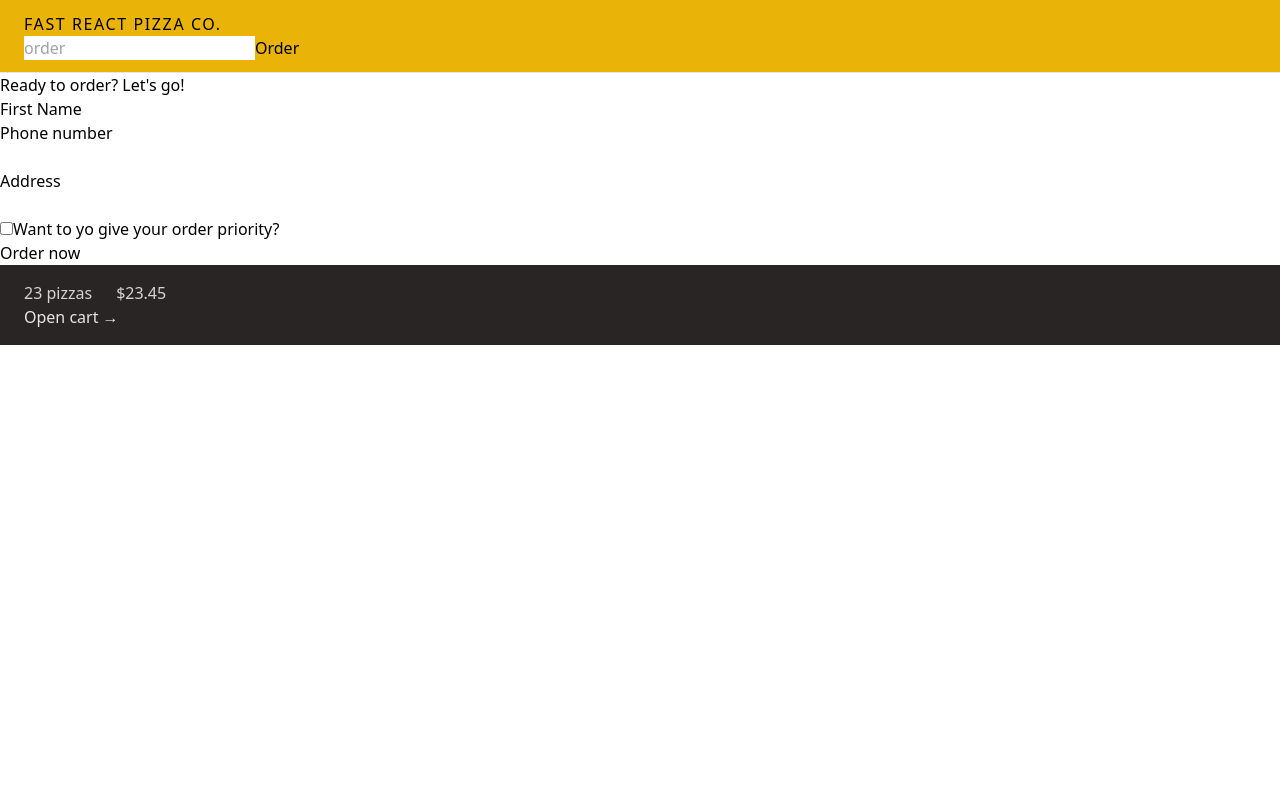
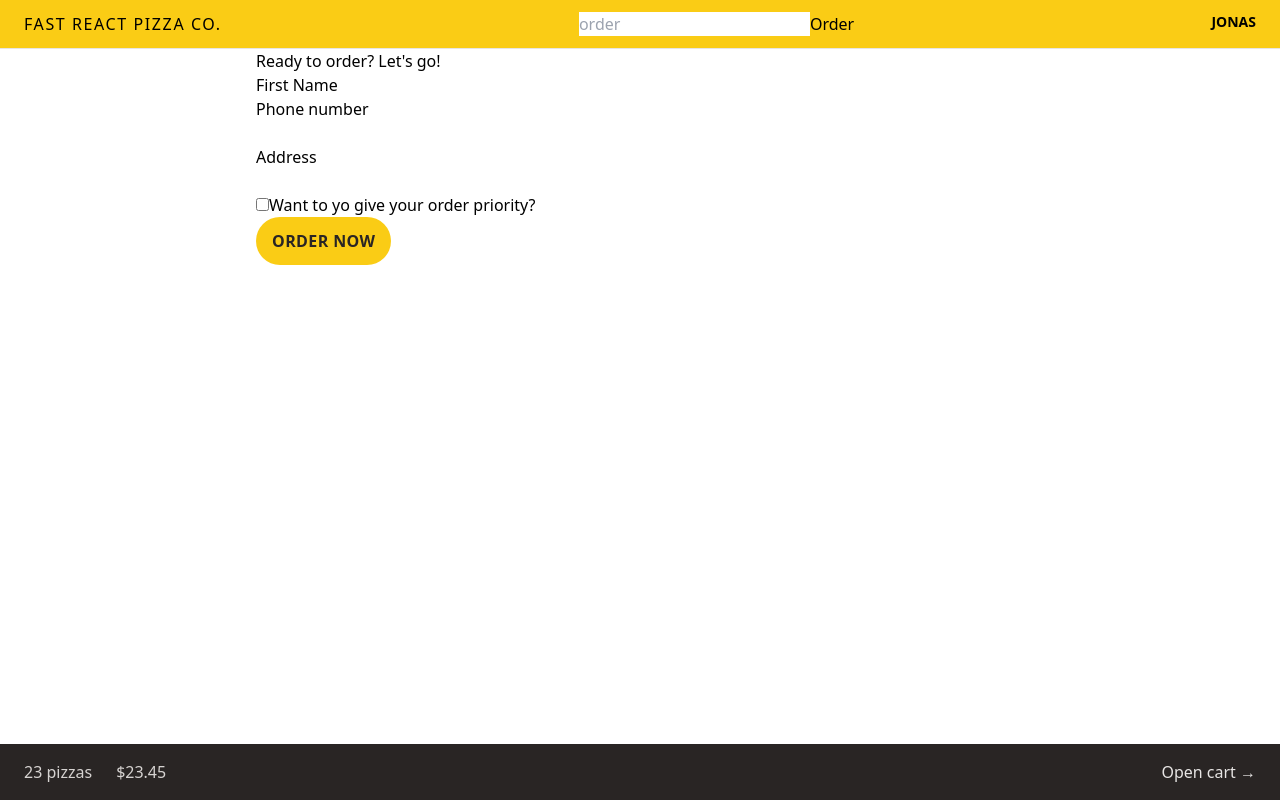
Before and after one commit to amirtbi/react-pizza, a React (Vite) app: page /order/new in a window 1280 px wide. Built offline with nearby package versions, Linux system fonts and the light colour scheme.

Commit message:
Define color for order

```diff
--- a/src/faetures/cart/Cart.tsx
+++ b/src/faetures/cart/Cart.tsx
@@ -1,23 +1,23 @@
-import { Link } from 'react-router-dom';
+import { Link } from "react-router-dom";
 
 const fakeCart = [
   {
     pizzaId: 12,
-    name: 'Mediterranean',
+    name: "Mediterranean",
     quantity: 2,
     unitPrice: 16,
     totalPrice: 32,
   },
   {
     pizzaId: 6,
-    name: 'Vegetale',
+    name: "Vegetale",
     quantity: 1,
     unitPrice: 13,
     totalPrice: 13,
   },
   {
     pizzaId: 11,
-    name: 'Spinach and Mushroom',
+    name: "Spinach and Mushroom",
     quantity: 1,
     unitPrice: 15,
     totalPrice: 15,
@@ -29,7 +29,12 @@
 
   return (
     <div>
-      <Link to="/menu">&larr; Back to menu</Link>
+      <Link
+        className="text-blue-500 hover:text-blue-600 hover:underline"
+        to="/menu"
+      >
+        &larr; Back to menu
+      </Link>
 
       <h2>Your cart, %NAME%</h2>
 
@@ -41,4 +46,4 @@
   );
 }
 
-export  {Cart};
+export { Cart };
--- a/src/faetures/cart/CartOverview.tsx
+++ b/src/faetures/cart/CartOverview.tsx
@@ -2,7 +2,7 @@
 
 function CartOverview() {
   return (
-    <div className="bg-stone-800 px-4 py-4 text-sm text-stone-200 sm:px-6 md:text-base">
+    <div className="flex items-center justify-between bg-stone-800 px-4 py-4 text-sm text-stone-200 sm:px-6 md:text-base">
       <p className="space-x-4 text-stone-300 sm:space-x-6">
         <span>23 pizzas</span>
         <span>$23.45</span>
--- a/src/faetures/order/CreateOrder.tsx
+++ b/src/faetures/order/CreateOrder.tsx
@@ -1,13 +1,19 @@
 import { useState } from "react";
 import { ICart } from "../cart/types";
-import { Form, redirect, useActionData, useNavigate, useNavigation } from "react-router-dom";
+import {
+  Form,
+  redirect,
+  useActionData,
+  useNavigate,
+  useNavigation,
+} from "react-router-dom";
 import { createOrder } from "../../services/apiRestaurant";
 import { IOrder } from "./types";
 
 // https://uibakery.io/regex-library/phone-number
-const isValidPhone = (str:string) =>
+const isValidPhone = (str: string) =>
   /^\+?\d{1,4}?[-.\s]?\(?\d{1,3}?\)?[-.\s]?\d{1,4}[-.\s]?\d{1,4}[-.\s]?\d{1,9}$/.test(
-    str
+    str,
   );
 
 const fakeCart = [
@@ -37,9 +43,9 @@
 function CreateOrder() {
   const navigation = useNavigation();
   // const [withPriority, setWithPriority] = useState(false);
-  const isSubmitting = navigation.state ==="submitting";
-  const formError = useActionData() as {[key:string] :string};
-  const cart:ICart[] = fakeCart;
+  const isSubmitting = navigation.state === "submitting";
+  const formError = useActionData() as { [key: string]: string };
+  const cart: ICart[] = fakeCart;
 
   return (
     <div>
@@ -78,7 +84,12 @@
         </div>
 
         <div>
-          <button disabled={isSubmitting}>Order now</button>
+          <button
+            disabled={isSubmitting}
+            className="duration-30 inline-block rounded-full bg-yellow-400 px-4 py-3 font-semibold uppercase tracking-wide text-stone-800 transition-colors hover:bg-yellow-300 focus:bg-yellow-300 focus:outline-none focus:ring focus:ring-yellow-300 focus:ring-offset-2 disabled:cursor-not-allowed"
+          >
+            Order now
+          </button>
         </div>
         <input type="hidden" value={JSON.stringify(cart)} name="cart" />
       </Form>
@@ -86,25 +97,25 @@
   );
 }
 
-export async function action({request}){
-  debugger
-  const formData  = await request.formData();
-  const data = Object.fromEntries(formData)
-  const order:IOrder = {
+export async function action({ request }) {
+  debugger;
+  const formData = await request.formData();
+  const data = Object.fromEntries(formData);
+  const order: IOrder = {
     ...data,
-    cart:JSON.parse(data.cart),
-    priority:data.priority ==="on"
+    cart: JSON.parse(data.cart),
+    priority: data.priority === "on",
+  };
+
+  const errors: { [key: string]: string } = {};
+
+  if (!isValidPhone(order.phone)) {
+    errors.phone = "Please check your phone number, It has wrong format.";
   }
-
-  const errors:{[key:string]:string} = {};
-
-  if(!isValidPhone(order.phone)){
-   errors.phone = "Please check your phone number, It has wrong format.";
-  }
-  if(Object.keys(errors).length > 0) return errors;
+  if (Object.keys(errors).length > 0) return errors;
 
   const newOrder = await createOrder(order);
 
-  return redirect(`/order/${newOrder.id}`)
+  return redirect(`/order/${newOrder.id}`);
 }
-export  {CreateOrder};
+export { CreateOrder };
--- a/src/faetures/order/OrderItem.tsx
+++ b/src/faetures/order/OrderItem.tsx
@@ -15,4 +15,4 @@
   );
 }
 
-  export  {OrderItem};
+export { OrderItem };
--- a/src/faetures/user/Username.tsx
+++ b/src/faetures/user/Username.tsx
@@ -1,7 +1,7 @@
 export function Username() {
   return (
     <>
-      <div className="hidden text-sm font-semibold">JONAS</div>
+      <div className="hidden text-sm font-semibold md:block">JONAS</div>
     </>
   );
 }
--- a/src/ui/AppLayout.tsx
+++ b/src/ui/AppLayout.tsx
@@ -1,18 +1,20 @@
 import { Outlet, useNavigation } from "react-router-dom";
 import { CartOverview } from "../faetures/cart/CartOverview";
-import { Header } from "./Header"
+import { Header } from "./Header";
 import { Loader } from "./Loader";
-export function AppLayout(){
+export function AppLayout() {
   const navigation = useNavigation();
-    const isLoading = navigation.state ==="loading";
+  const isLoading = navigation.state === "loading";
   return (
     <>
-        <div className="layout">
+      <div className="grid h-screen grid-rows-[auto_1fr_auto]">
         {isLoading && <Loader />}
         <Header />
-          <main>
+        <div className="overflow-scroll">
+          <main className="mx-auto max-w-3xl">
             <Outlet />
           </main>
+        </div>
         <CartOverview />
       </div>
     </>
--- a/src/ui/Header.tsx
+++ b/src/ui/Header.tsx
@@ -5,7 +5,7 @@
 export function Header() {
   return (
     <>
-      <header className="border-b border-stone-200 bg-yellow-500 px-4 py-3 uppercase sm:px-6">
+      <header className="item-center flex justify-between border-b border-stone-200 bg-yellow-400 px-4 py-3 uppercase sm:px-6">
         <Link to="/" className="tracking-widest">
           Fast react Pizza Co.
         </Link>
--- a/src/ui/Home.tsx
+++ b/src/ui/Home.tsx
@@ -2,8 +2,8 @@
 function Home() {
   return (
     <>
-      <div className="my-10 text-center sm:my-16">
-        <h1 className="mb-8 text-center text-xl font-semibold text-stone-700">
+      <div className="my-10 px-4 text-center sm:my-16">
+        <h1 className="mb-8 text-center text-xl font-semibold text-stone-700 md:text-3xl">
           The best pizza.
           <br />
           <span className="text-yellow-500">
```
Lines whose indentation alone changed are shown as unchanged.
